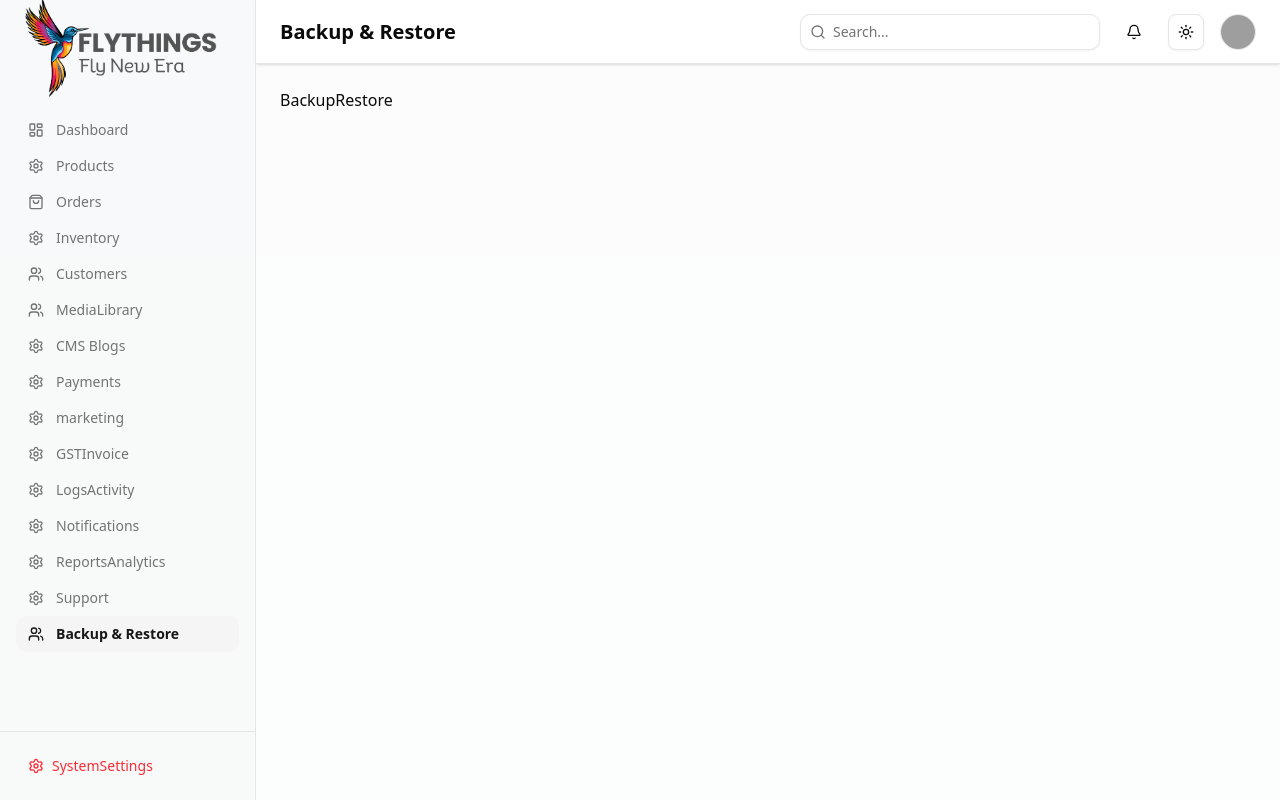
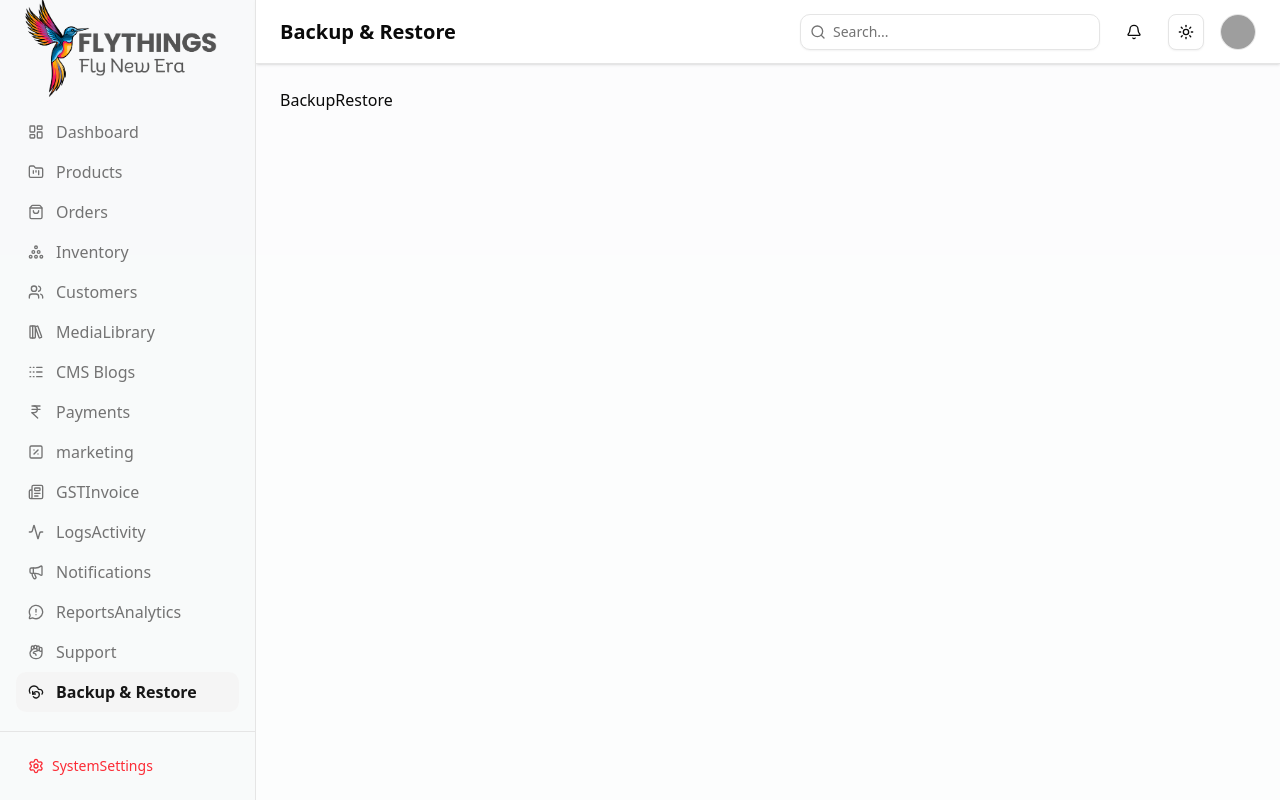
Before and after one commit to ArunNishadgit/flythink, a Next.js app: page /dashboard/BackupRestore in a window 1280 px wide. Built offline with nearby package versions, Linux system fonts and the light colour scheme; grey boxes are pictures that could not be loaded.

Commit message:
icon add

```diff
--- a/app/(admin)/component/layout/HeaderWerapper.tsx
+++ b/app/(admin)/component/layout/HeaderWerapper.tsx
@@ -15,7 +15,25 @@ import {
   DropdownMenuTrigger,
 } from "@/components/ui/dropdown-menu";
 import { Input } from "@/components/ui/input";
-import { Bell, Search, Menu, LayoutDashboard, ShoppingBag, Users, Settings } from "lucide-react";
+import {
+  Bell,
+  Search,
+  Menu,
+  LayoutDashboard,
+  IndianRupee,
+  Logs,
+  LibraryBig,
+  ShoppingBag,
+  Users,
+  FolderKanban,
+  CirclePile,
+  SquarePercent,
+  Newspaper,
+  Activity,
+  Megaphone,
+  MessageCircleWarning,
+  HandFist,
+  CloudBackup} from "lucide-react";
 import { useState } from "react";
 import { ModeToggle } from "../ModeToggle";
 
@@ -26,20 +44,20 @@ import { ModeToggle } from "../ModeToggle";
 // NOTE: Links ko aapke actual URL pattern ke hisaab se update kar diya hai
 const sidebarLinks = [
   { name: "Dashboard", href: "/dashboard", icon: LayoutDashboard },
-  { name: "Products", href: "/dashboard/Products", icon: Settings },
+  { name: "Products", href: "/dashboard/Products", icon: FolderKanban },
   { name: "Orders", href: "/dashboard/orders", icon: ShoppingBag },
-  { name: "Inventory", href: "/dashboard/Inventory", icon: Settings },
+  { name: "Inventory", href: "/dashboard/Inventory", icon: CirclePile },
   { name: "Customers", href: "/dashboard/Customers", icon: Users },
-  { name: "MediaLibrary", href: "/dashboard/MediaLibrary", icon: Users },
-  { name: "CMS Blogs", href: "/dashboard/CMSBlogs", icon: Settings },
-  { name: "Payments", href: "/dashboard/Payments", icon: Settings },
-  { name: "marketing", href: "/dashboard/Marketing", icon: Settings },
-  { name: "GSTInvoice", href: "/dashboard/GSTInvoice", icon: Settings },
-  { name: "LogsActivity", href: "/dashboard/LogsActivity", icon: Settings },
-  { name: "Notifications", href: "/dashboard/Notifications", icon: Settings },
-  { name: "ReportsAnalytics", href: "/dashboard/ReportsAnalytics", icon: Settings },
-  { name: "Support", href: "/dashboard/Support", icon: Settings },
-  { name: "Backup & Restore", href: "/dashboard/BackupRestore", icon: Users },
+  { name: "MediaLibrary", href: "/dashboard/MediaLibrary", icon: LibraryBig },
+  { name: "CMS Blogs", href: "/dashboard/CMSBlogs", icon: Logs },
+  { name: "Payments", href: "/dashboard/Payments", icon: IndianRupee },
+  { name: "marketing", href: "/dashboard/Marketing", icon: SquarePercent },
+  { name: "GSTInvoice", href: "/dashboard/GSTInvoice", icon: Newspaper },
+  { name: "LogsActivity", href: "/dashboard/LogsActivity", icon: Activity },
+  { name: "Notifications", href: "/dashboard/Notifications", icon: Megaphone },
+  { name: "ReportsAnalytics", href: "/dashboard/ReportsAnalytics", icon: MessageCircleWarning },
+  { name: "Support", href: "/dashboard/Support", icon: HandFist },
+  { name: "Backup & Restore", href: "/dashboard/BackupRestore", icon: CloudBackup },
 ];
 
 
--- a/app/(admin)/component/layout/SidebarWerapper.tsx
+++ b/app/(admin)/component/layout/SidebarWerapper.tsx
@@ -5,25 +5,46 @@ import Link from "next/link";
 import { usePathname } from "next/navigation";
 import { cn } from "@/lib/utils";
 import { Button } from "@/components/ui/button";
-import { LayoutDashboard, ShoppingBag, Users, Settings,} from "lucide-react";
+import {
+  LayoutDashboard,
+  IndianRupee,
+  Logs,
+  LibraryBig,
+  ShoppingBag,
+  Users,
+  Settings,
+  FolderKanban,
+  CirclePile,
+  SquarePercent,
+  Newspaper,
+  Activity,
+  Megaphone,
+  MessageCircleWarning,
+  HandFist,
+  CloudBackup
+} from "lucide-react";
+
+
+
+
 
 // 👇 IMPORTANT: Links ko URL ke hisaab se update kiya hai
 const sidebarLinks = [
   { name: "Dashboard", href: "/dashboard", icon: LayoutDashboard },
-  { name: "Products", href: "/dashboard/Products", icon: Settings },
+  { name: "Products", href: "/dashboard/Products", icon: FolderKanban },
   { name: "Orders", href: "/dashboard/orders", icon: ShoppingBag },
-  { name: "Inventory", href: "/dashboard/Inventory", icon: Settings },
+  { name: "Inventory", href: "/dashboard/Inventory", icon: CirclePile },
   { name: "Customers", href: "/dashboard/Customers", icon: Users },
-  { name: "MediaLibrary", href: "/dashboard/MediaLibrary", icon: Users },
-  { name: "CMS Blogs", href: "/dashboard/CMSBlogs", icon: Settings },
-  { name: "Payments", href: "/dashboard/Payments", icon: Settings },
-  { name: "marketing", href: "/dashboard/Marketing", icon: Settings },
-  { name: "GSTInvoice", href: "/dashboard/GSTInvoice", icon: Settings },
-  { name: "LogsActivity", href: "/dashboard/LogsActivity", icon: Settings },
-  { name: "Notifications", href: "/dashboard/Notifications", icon: Settings },
-  { name: "ReportsAnalytics", href: "/dashboard/ReportsAnalytics", icon: Settings },
-  { name: "Support", href: "/dashboard/Support", icon: Settings },
-  { name: "Backup & Restore", href: "/dashboard/BackupRestore", icon: Users },
+  { name: "MediaLibrary", href: "/dashboard/MediaLibrary", icon: LibraryBig },
+  { name: "CMS Blogs", href: "/dashboard/CMSBlogs", icon: Logs },
+  { name: "Payments", href: "/dashboard/Payments", icon: IndianRupee },
+  { name: "marketing", href: "/dashboard/Marketing", icon: SquarePercent },
+  { name: "GSTInvoice", href: "/dashboard/GSTInvoice", icon: Newspaper },
+  { name: "LogsActivity", href: "/dashboard/LogsActivity", icon: Activity },
+  { name: "Notifications", href: "/dashboard/Notifications", icon: Megaphone },
+  { name: "ReportsAnalytics", href: "/dashboard/ReportsAnalytics", icon: MessageCircleWarning },
+  { name: "Support", href: "/dashboard/Support", icon: HandFist },
+  { name: "Backup & Restore", href: "/dashboard/BackupRestore", icon: CloudBackup },
 ];
 
 
@@ -52,11 +73,9 @@ export default function SidebarWrapper() {
 
       {/* Navigation Links */}
       <div className="flex-1 overflow-auto py-4">
-        <nav className="grid items-start px-4 text-sm font-medium">
+        <nav className="grid items-start px-4 text-m font-medium">
           {sidebarLinks.map((link) => {
-            // Check agar URL match karta hai toh highlight karein
             const isActive = pathname === link.href;
-
             return (
               <Link
                 key={link.href}
```
Lines whose indentation alone changed are shown as unchanged.
